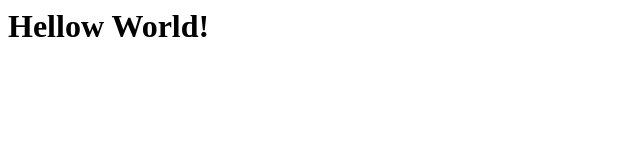
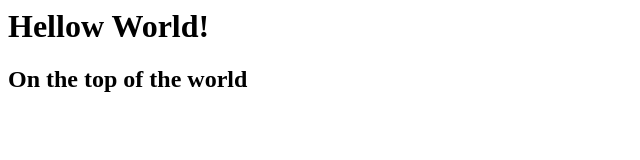
Before and after one commit to ogandl02/Example-repo-1, a plain HTML site: page index.html in a window 1280 px wide. Shown: the whole page, without its empty margins (0-640 px from the left). Drawn offline with Linux system fonts and the light colour scheme.

Commit message:
second file commit

```diff
--- a/index.html
+++ b/index.html
@@ -2,3 +2,9 @@
 
     Hellow World!
 </h1>
+
+<body>
+
+<h2>On the top of the world</h2>
+
+</body>
```
